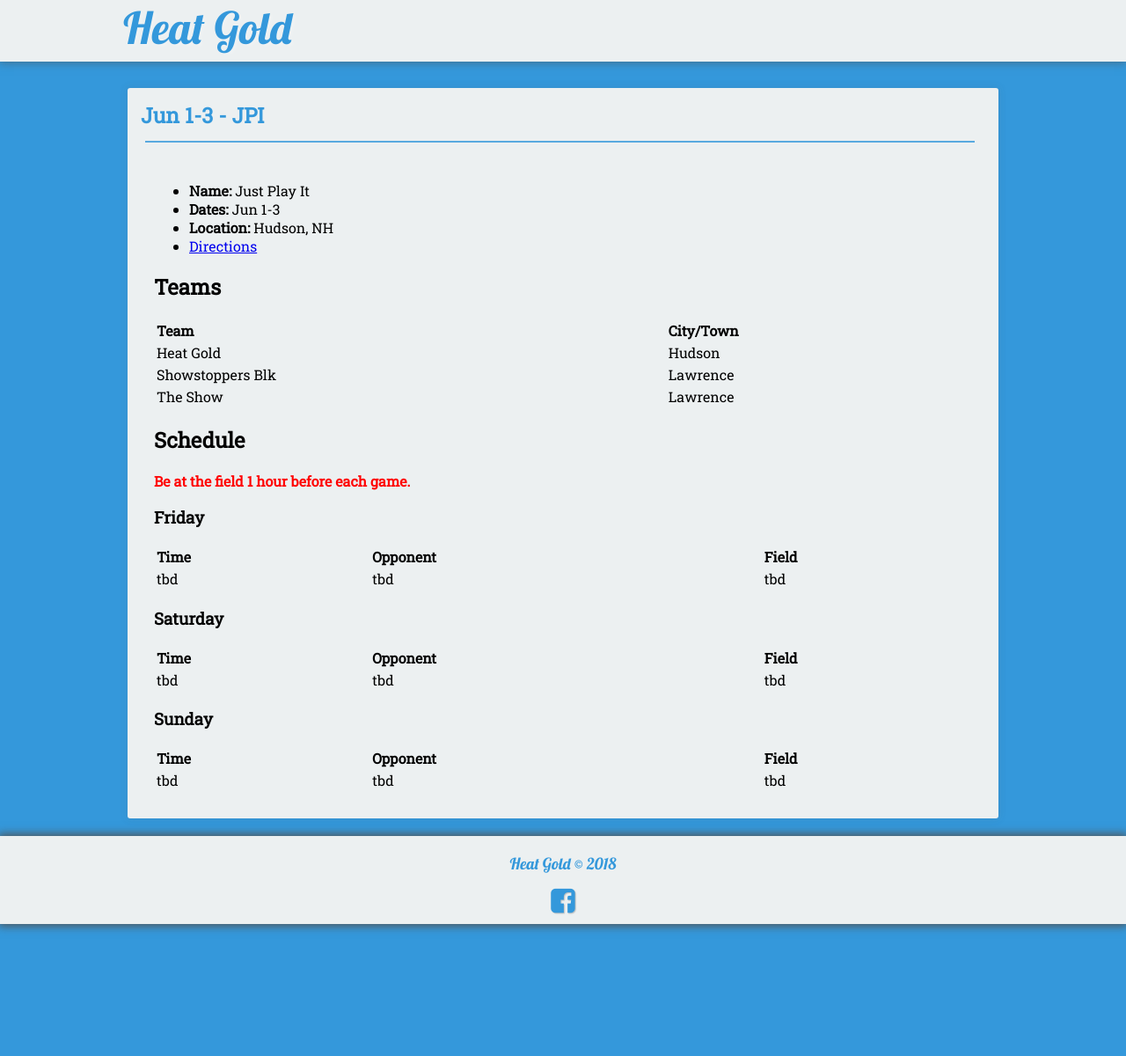
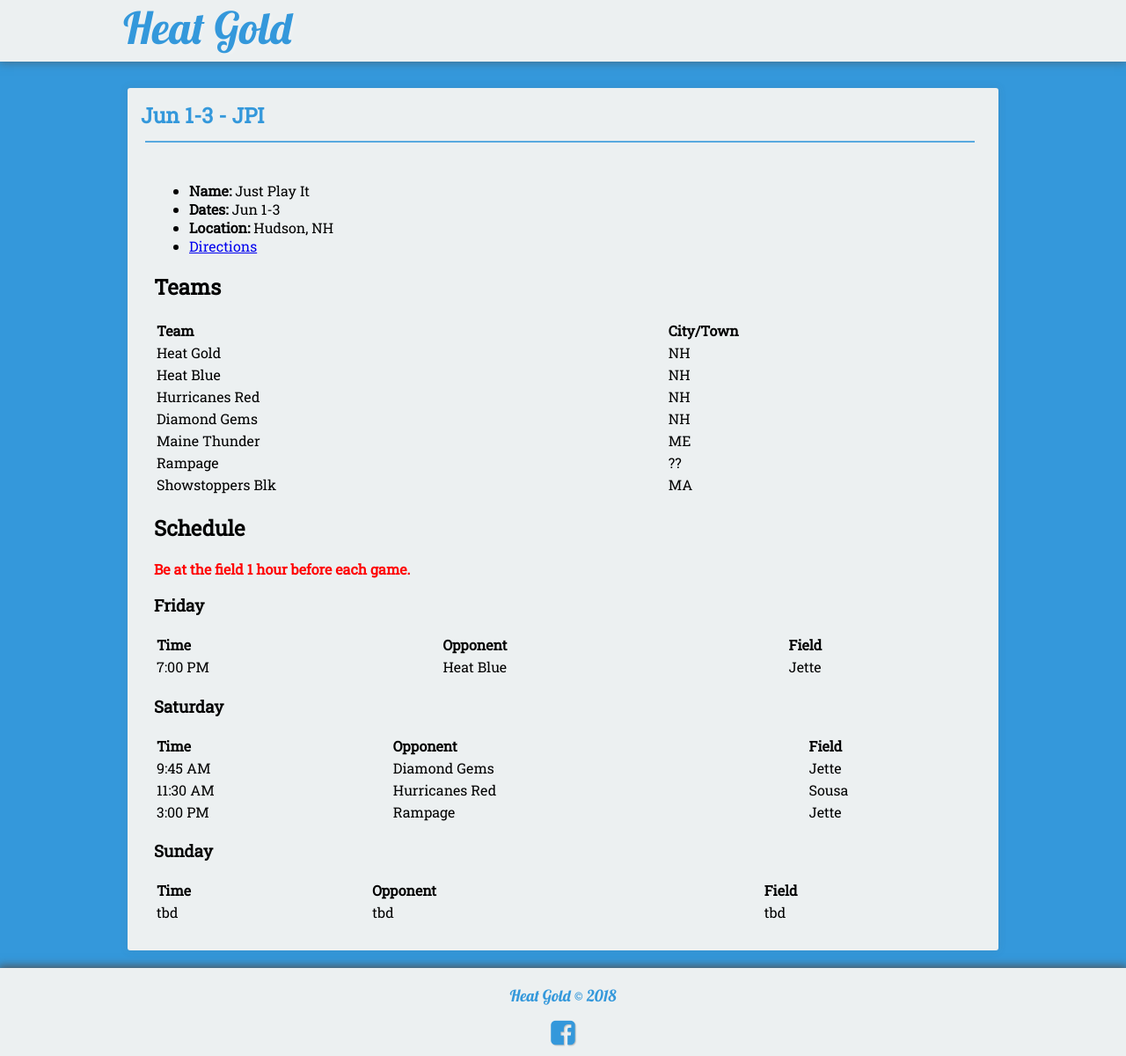
Before and after one commit to seanmerrow/ecf, a Jekyll site: the page built from _posts/2018-08-10-Jun-1-JPI.md, in a window 1280 px wide. Shown: the whole page at 88% size. Built offline with Jekyll 4.4.1, drawn with Linux system fonts in a browser that asks for light colours; nearby versions of some CDN libraries.

Commit message:
Update 2018-08-10-Jun-1-JPI.md

```diff
--- a/_posts/2018-08-10-Jun-1-JPI.md
+++ b/_posts/2018-08-10-Jun-1-JPI.md
@@ -17,9 +17,13 @@ category:
 
 |Team                        |City/Town        |
 |:---------------------------|:----------------|
-|Heat Gold	                 |Hudson           |
-|Showstoppers Blk	           |Lawrence         |
-|The Show       	           |Lawrence         |
+|Heat Gold	                 |NH  |
+|Heat Blue	                 |NH  |
+|Hurricanes Red 	           |NH  |
+|Diamond Gems       	       |NH  |
+|Maine Thunder               |ME  |
+|Rampage                     |??  |
+|Showstoppers Blk            |MA  |
 
 
 ## Schedule
@@ -27,16 +31,18 @@ category:
 
 ### Friday
 
-| Time | Opponent | Field |
-|:---  |:---      |:---   |
-| tbd  | tbd      | tbd   |
+| Time     | Opponent       | Field |
+|:-------  |:-------------  |:---   |
+| 7:00 PM  | Heat Blue      | Jette |
 
 
 ### Saturday
 
-| Time | Opponent | Field |
-|:---  |:---      |:---   |
-| tbd  | tbd      | tbd   |
+| Time      | Opponent         | Field   |
+|:--------  |:---------------  |:-----   |
+| 9:45 AM   | Diamond Gems     | Jette   |
+| 11:30 AM  | Hurricanes Red   | Sousa   |
+| 3:00 PM   | Rampage          | Jette   |
 
 
 ### Sunday
```
